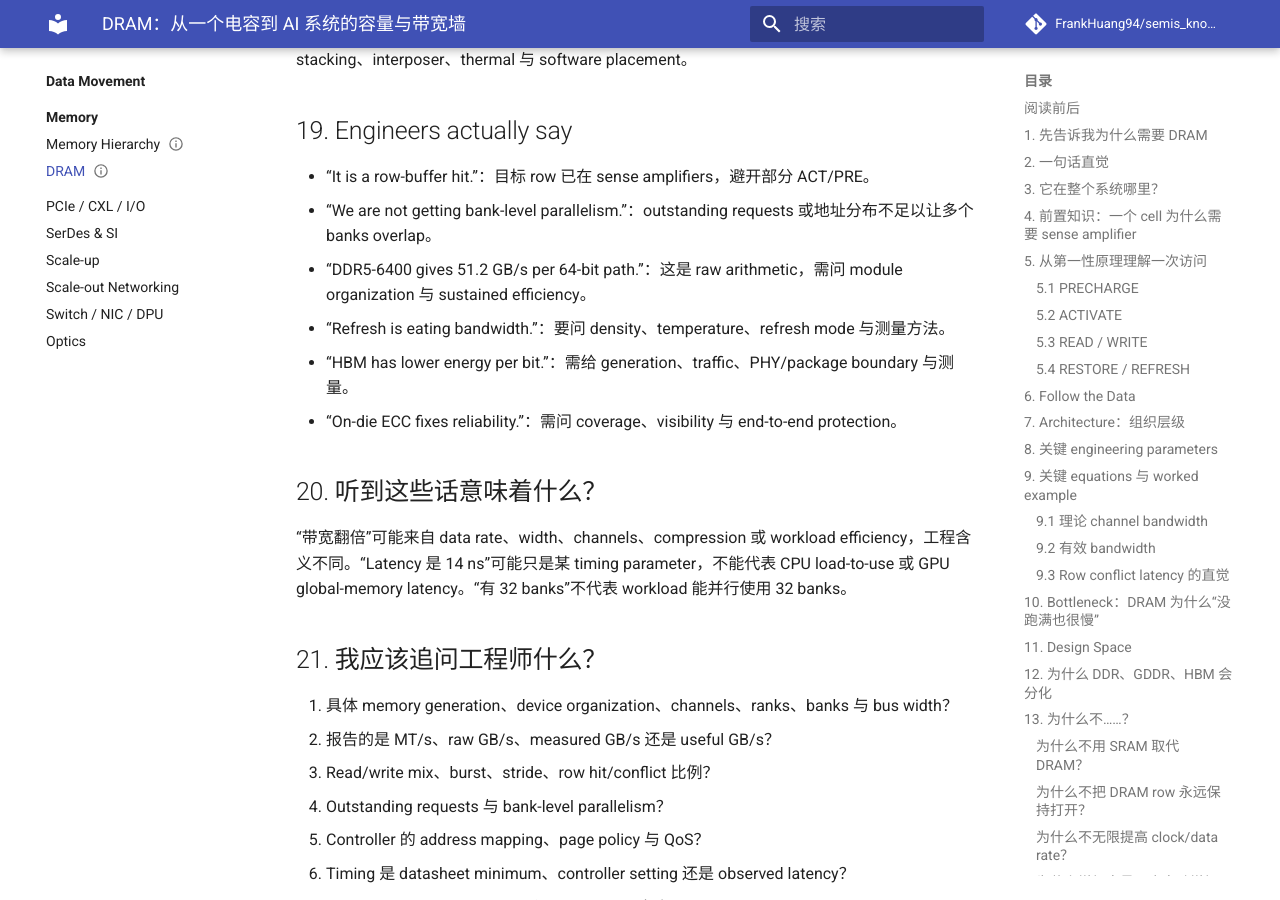
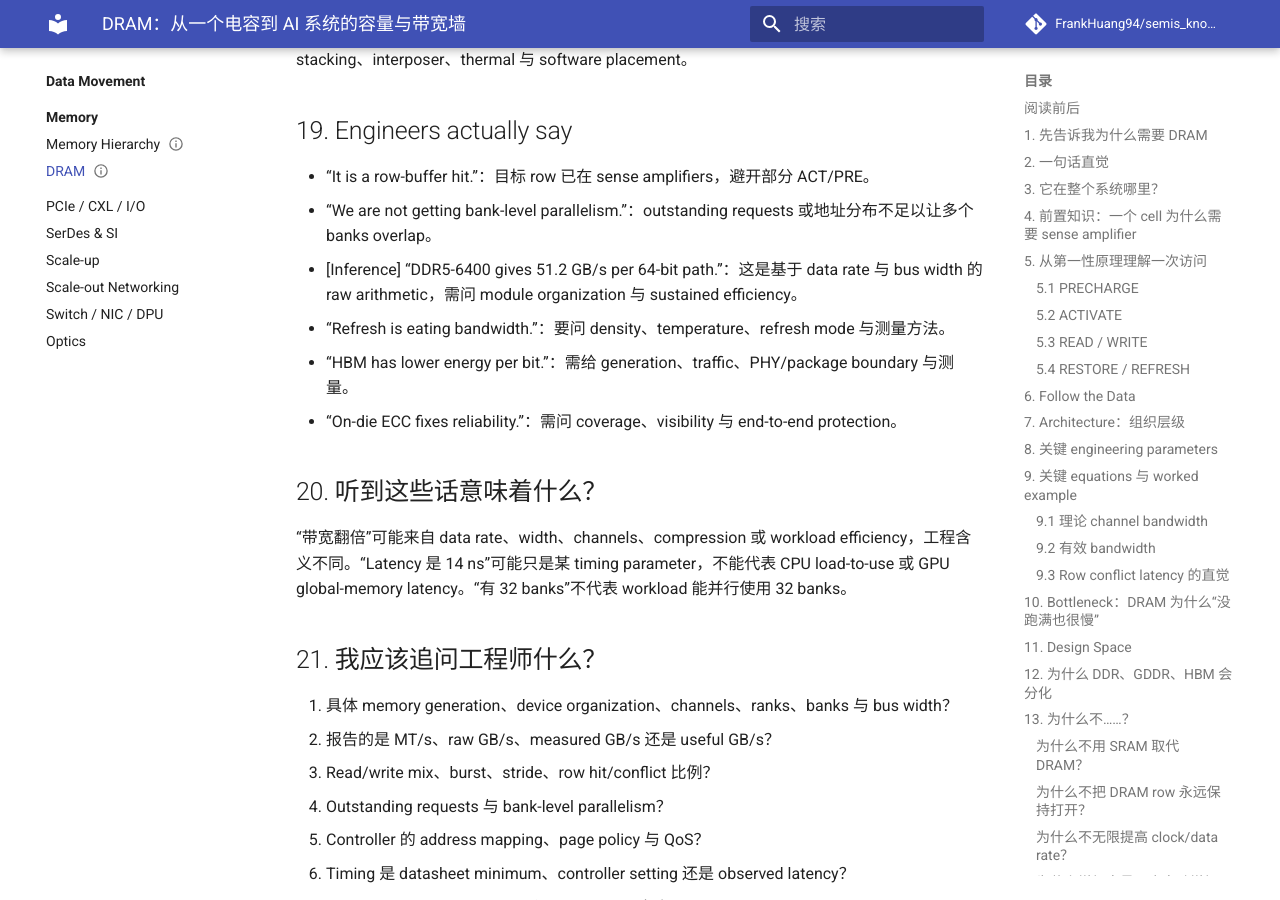
Before and after one commit to FrankHuang94/semis_knowledge_gpt_chinese, an MkDocs documentation site: the page built from docs/08_memory/dram.md, in a window 1280 px wide and 900 px high, scrolled down 8734 px. Built offline with MkDocs 1.6.1 and Material for MkDocs 9.7.7, drawn with Linux system fonts in a browser that asks for light colours; comment, search, counter and statistics services are not loaded.

Commit message:
fix: label quantitative memory examples

```diff
--- a/docs/08_memory/dram.md
+++ b/docs/08_memory/dram.md
@@ -277,7 +277,7 @@ Old bottleneck 被解决后，价值会迁移：从 DRAM cell density 到 PHY/co
 
 - “It is a row-buffer hit.”：目标 row 已在 sense amplifiers，避开部分 ACT/PRE。
 - “We are not getting bank-level parallelism.”：outstanding requests 或地址分布不足以让多个 banks overlap。
-- “DDR5-6400 gives 51.2 GB/s per 64-bit path.”：这是 raw arithmetic，需问 module organization 与 sustained efficiency。
+- [Inference] “DDR5-6400 gives 51.2 GB/s per 64-bit path.”：这是基于 data rate 与 bus width 的 raw arithmetic，需问 module organization 与 sustained efficiency。
 - “Refresh is eating bandwidth.”：要问 density、temperature、refresh mode 与测量方法。
 - “HBM has lower energy per bit.”：需给 generation、traffic、PHY/package boundary 与测量。
 - “On-die ECC fixes reliability.”：需问 coverage、visibility 与 end-to-end protection。
```
Also changed, not shown: docs/07_ai_workloads/prefill_vs_decode.md (+1 -1 lines), docs/08_memory/memory_hierarchy.md (+1 -1 lines).
